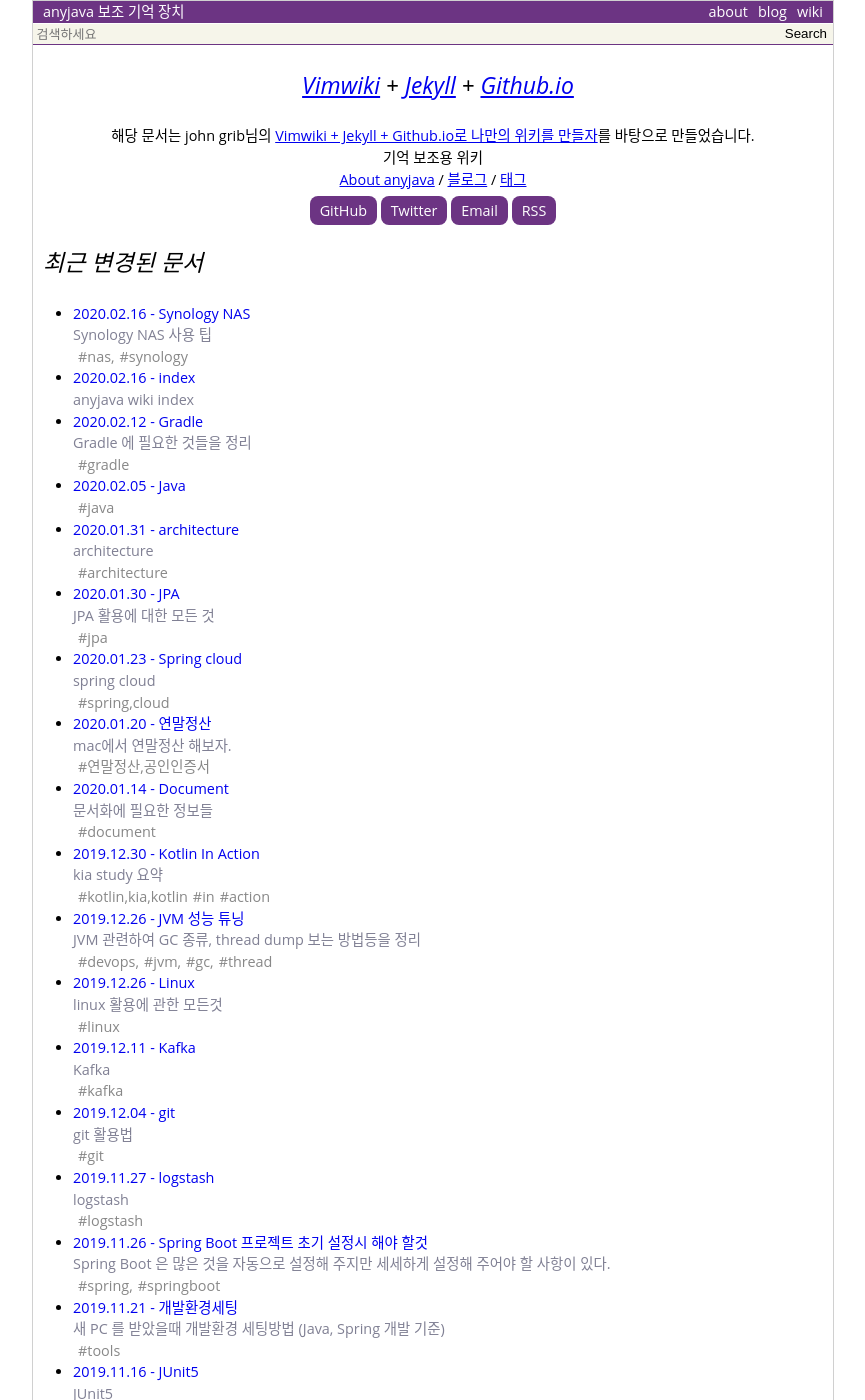
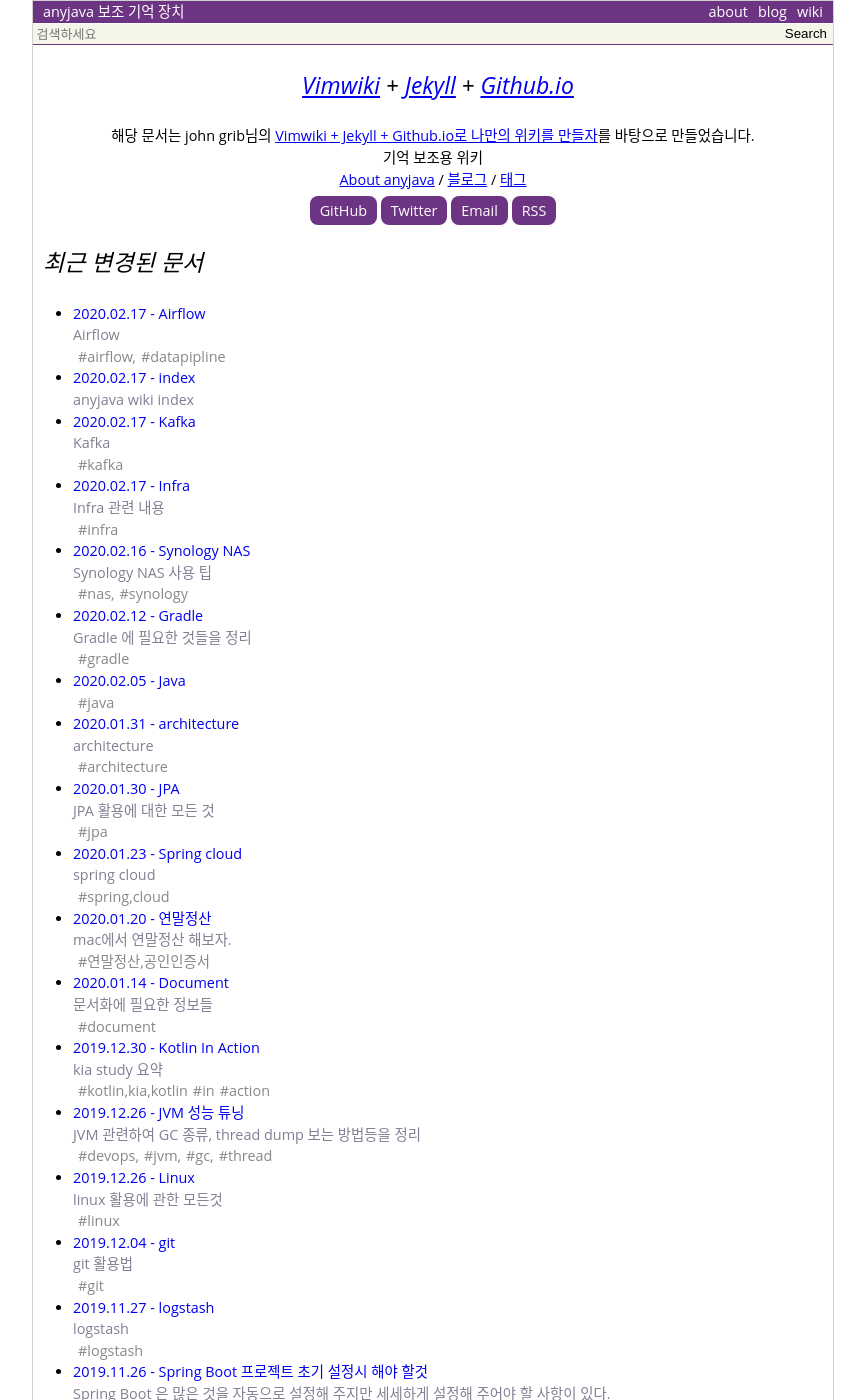
Before and after one commit to anyjava/anyjava.github.io, a Jekyll site: the page built from index.html, in a window 1280 px wide and 1400 px high. Shown: the whole window, without its empty margins (207-1072 px from the left). Built offline with Jekyll 4.4.1, drawn with Linux system fonts in a browser that asks for light colours; some of the changed text lies outside the part shown.

Commit message:
ADD infra.md

```diff
--- a/_data/pageMap.yml
+++ b/_data/pageMap.yml
@@ -5,6 +5,14 @@
     parent: index
     url: /wiki/2018년회고
     updated: '2019-01-02 02:15:30 +0900'
+    children: []
+Airflow:
+    type: wiki
+    title: Airflow
+    summary: Airflow
+    parent: Infra
+    url: /wiki/Airflow
+    updated: '2020-02-17 17:45:06 +0900'
     children: []
 Architecture:
     type: wiki
@@ -148,8 +156,16 @@
     summary: 'anyjava wiki index'
     parent: null
     url: /wiki/index
-    updated: '2020-02-16 01:41:54 +0900'
+    updated: '2020-02-17 17:44:11 +0900'
     children: []
+Infra:
+    type: wiki
+    title: Infra
+    summary: 'Infra 관련 내용'
+    parent: index
+    url: /wiki/Infra
+    updated: '2020-02-17 17:39:02 +0900'
+    children: [Airflow, Kafka]
 initSpring:
     type: wiki
     title: 'Spring Boot 프로젝트 초기 설정시 해야 할것'
@@ -218,9 +234,9 @@
     type: wiki
     title: Kafka
     summary: Kafka
-    parent: index
+    parent: Infra
     url: /wiki/Kafka
-    updated: '2019-12-11 09:17:14 +0900'
+    updated: '2020-02-17 17:43:49 +0900'
     children: []
 Kotlin:
     type: wiki
--- a/_data/tagList.yml
+++ b/_data/tagList.yml
@@ -1,4 +1,5 @@
 - action
+- 'airflow,'
 - annoatation
 - architecture
 - 'async,'
@@ -8,6 +9,7 @@
 - book
 - 'book,'
 - codereview
+- datapipline
 - datastructure
 - 'db,'
 - dbms
@@ -22,11 +24,12 @@
 - gradle
 - http
 - in
+- infra
 - interface
 - jackson
 - java
+- 'Java,'
 - 'java,'
-- 'Java,'
 - jpa
 - 'jpa,'
 - 'json,'
--- a/_data/tagMap.yml
+++ b/_data/tagMap.yml
@@ -1,5 +1,9 @@
 회고:
     - {fileName: 2018년회고}
+'airflow,':
+    - {fileName: Airflow}
+datapipline:
+    - {fileName: Airflow}
 architecture:
     - {fileName: Architecture}
     - {fileName: MSA}
@@ -52,6 +56,8 @@
     - {fileName: Gradle}
 http:
     - {fileName: Http}
+infra:
+    - {fileName: Infra}
 springboot:
     - {fileName: initSpring}
 'java,':
--- /dev/null
+++ b/_wiki/Airflow.md
@@ -0,0 +1,19 @@
+---
+layout  : wiki
+title   : Airflow
+summary : Airflow
+date    : 2020-02-17 17:44:15 +0900
+updated : 2020-02-17 17:45:06 +0900
+tags    : airflow, datapipline
+toc     : true
+public  : true
+parent  : Infra
+latex   : false
+adsense : true
+---
+* TOC
+{:toc}
+
+## 참고 링크
+
+* [airflow 에 있는 매크로 변수](https://airflow.apache.org/docs/stable/macros.html)
--- /dev/null
+++ b/_wiki/Infra.md
@@ -0,0 +1,14 @@
+---
+layout  : category
+title   : Infra
+summary : Infra 관련 내용
+date    : 2020-02-17 08:37:44 +0900
+updated : 2020-02-17 17:39:02 +0900
+tags    : infra
+toc     : true
+public  : true
+parent  : index
+latex   : false
+---
+* TOC
+{:toc}
--- a/_wiki/Kafka.md
+++ b/_wiki/Kafka.md
@@ -3,11 +3,11 @@
 title   : Kafka
 summary : Kafka
 date    : 2019-12-11 09:16:32 +0900
-updated : 2019-12-11 09:17:14 +0900
+updated : 2020-02-17 17:43:49 +0900
 tags    : kafka
 toc     : true
 public  : true
-parent  : index
+parent  : Infra
 latex   : false
 adsense : true
 ---
--- a/_wiki/index.md
+++ b/_wiki/index.md
@@ -3,7 +3,7 @@
 title   : index
 summary : anyjava wiki index
 date    : 2018-08-15 19:41:36 +0900
-updated : 2020-02-16 01:41:54 +0900
+updated : 2020-02-17 17:44:11 +0900
 tags    :
 toc     : true
 public  : true
@@ -56,7 +56,9 @@
 	* [[CORS (Cross Origin Resource Sharing)]]
 	* [[XSS]]
 * [[logstash]]
-* [[Kafka]]
+* [[Infra]]
+  * [[Kafka]]
+  * [[Airflow]]
 * [[CodeReview]]
 * [[Synology]]
 
```
